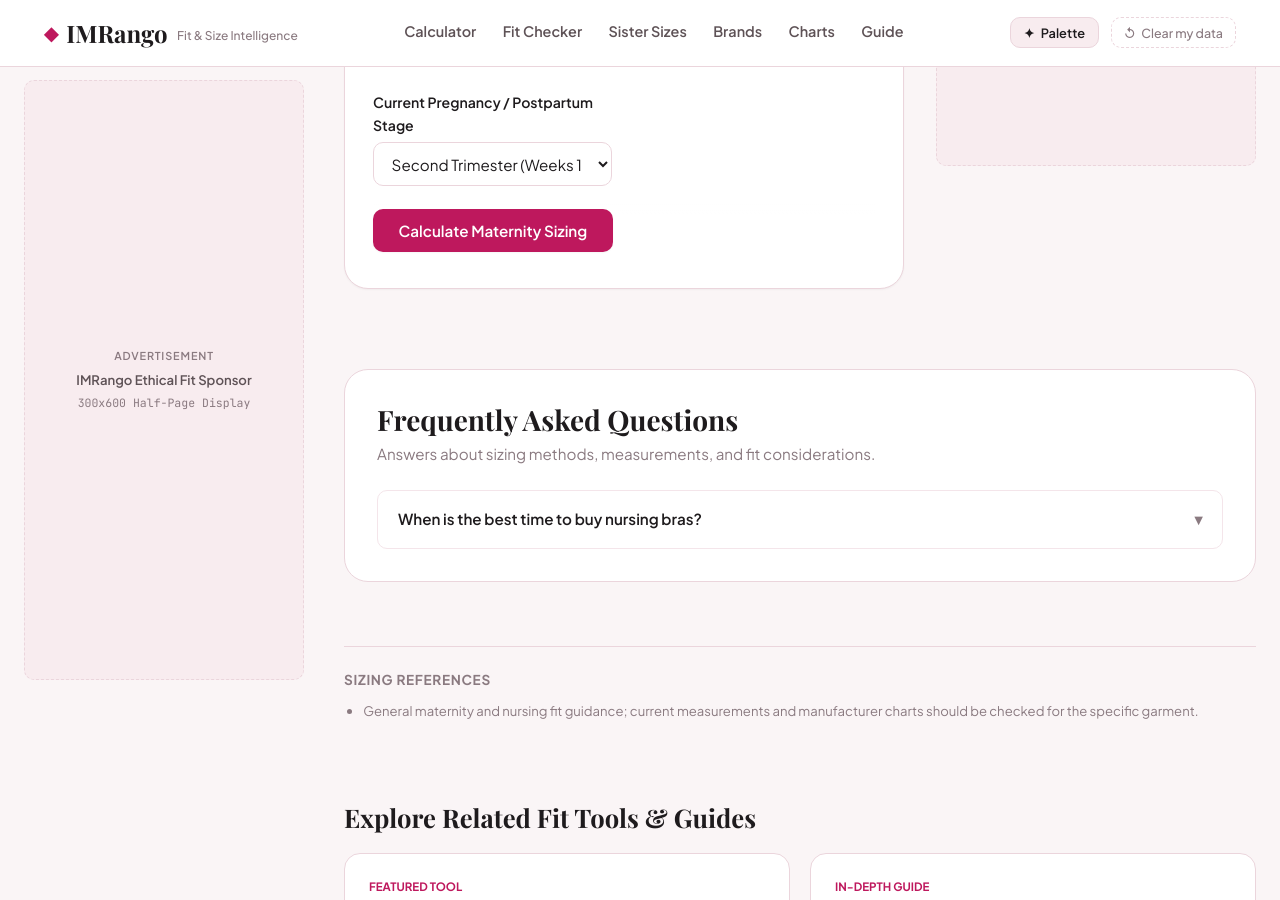
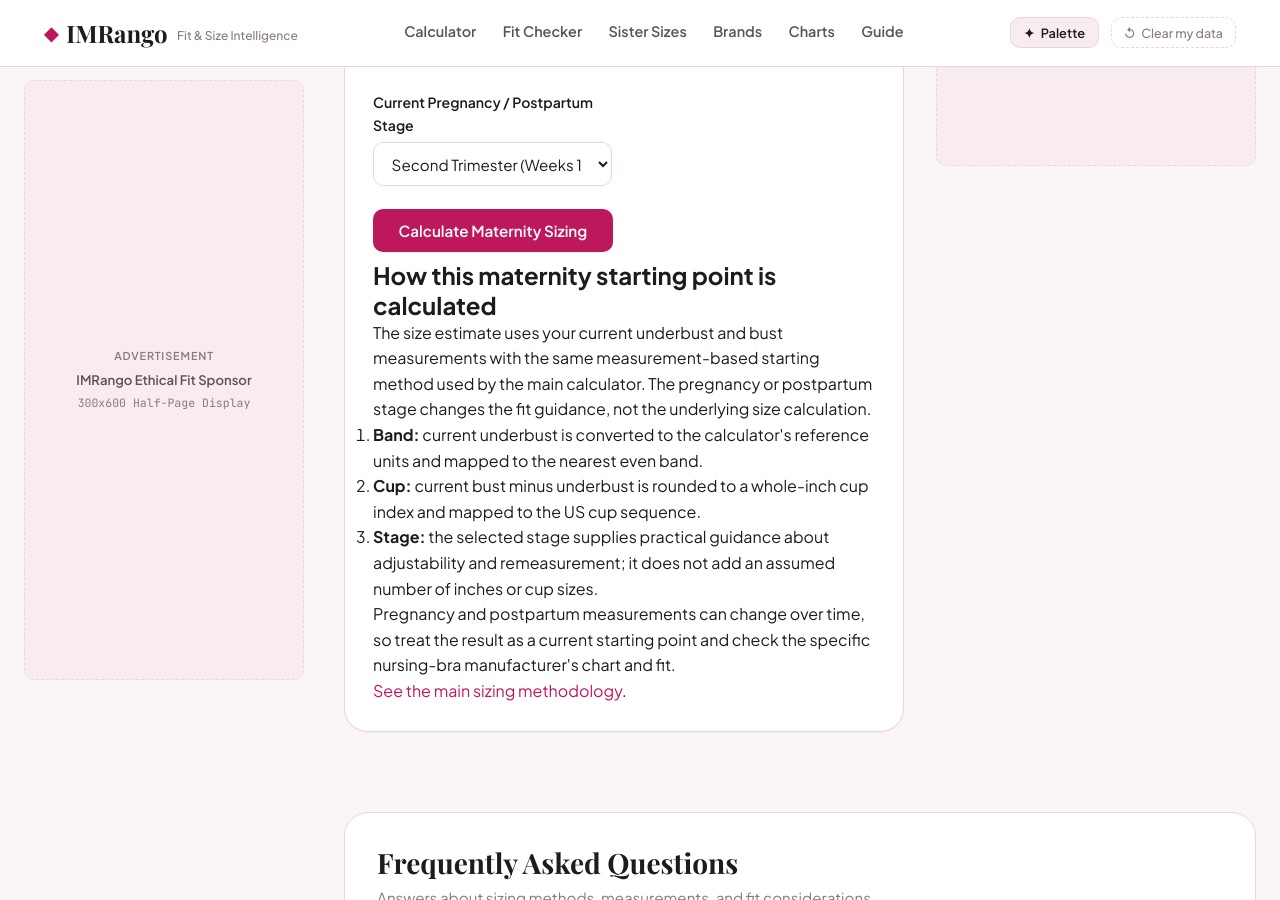
Before and after one commit to sharpedge74-cmyk/Bra-Size-Pro, a Jekyll site: the page built from maternity-nursing-bra-calculator.html, in a window 1280 px wide and 900 px high, scrolled down 602 px. Built offline with Jekyll 4.4.1, drawn with Linux system fonts in a browser that asks for light colours; some web fonts are replaced.

Commit message:
Add specific calculation reference to maternity-nursing-bra-calculator.html

```diff
--- a/maternity-nursing-bra-calculator.html
+++ b/maternity-nursing-bra-calculator.html
@@ -67,6 +67,18 @@ faq:
     </div>
   </form>
 
+<section class="calculator-reference" aria-labelledby="maternity-reference-heading">
+  <h2 id="maternity-reference-heading">How this maternity starting point is calculated</h2>
+  <p>The size estimate uses your current underbust and bust measurements with the same measurement-based starting method used by the main calculator. The pregnancy or postpartum stage changes the fit guidance, not the underlying size calculation.</p>
+  <ol>
+    <li><strong>Band:</strong> current underbust is converted to the calculator's reference units and mapped to the nearest even band.</li>
+    <li><strong>Cup:</strong> current bust minus underbust is rounded to a whole-inch cup index and mapped to the US cup sequence.</li>
+    <li><strong>Stage:</strong> the selected stage supplies practical guidance about adjustability and remeasurement; it does not add an assumed number of inches or cup sizes.</li>
+  </ol>
+  <p>Pregnancy and postpartum measurements can change over time, so treat the result as a current starting point and check the specific nursing-bra manufacturer's chart and fit.</p>
+  <p><a href="/bra-sizing-methodology">See the main sizing methodology</a>.</p>
+</section>
+
   <div id="maternity-result-box" class="sizing-result-box" style="display: none; margin-top: 2rem;">
     <div class="result-badge">Maternity Fit Starting Point</div>
     <div class="result-hero-size" id="mat-res-size">34DD</div>
```
